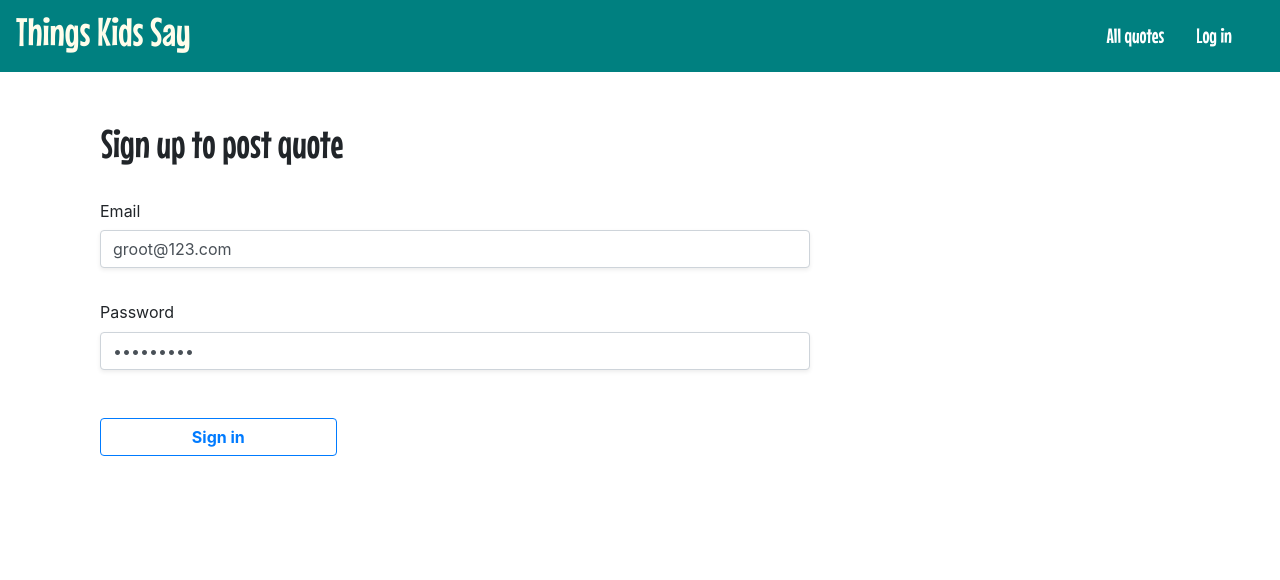
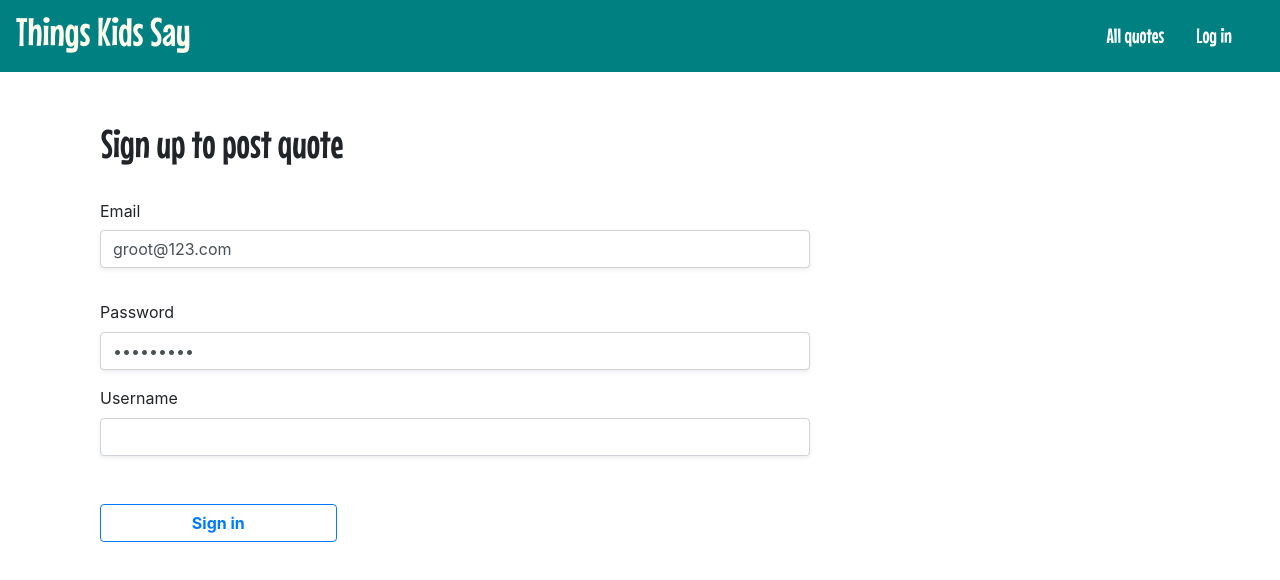
Before and after one commit to BC1985/things-kids-say, a React (Create React App) app: page /signup in a window 1280 px wide. Shown: the top 580 px of the page. Built offline with nearby package versions, Linux system fonts and the light colour scheme; no server answers.

Commit message:
Include and handle username field and validation

```diff
--- a/src/components/Sign-In/Sign-in.js
+++ b/src/components/Sign-In/Sign-in.js
@@ -3,7 +3,9 @@ import React, { useState } from "react";
 function SignIn(props) {
   const [email, setEmail] = useState("groot@123.com");
   const [password, setPassword] = useState("Groot123$");
+  const [username, setUsername] = useState("");
   const [isEmailError, setIsEmailError] = useState("");
+  const [usernameError, setUsernameError] = useState("");
   const [isPasswordError, setIsPasswordError] = useState(false);
 
   const postUser = async user => {
@@ -18,10 +20,13 @@ function SignIn(props) {
       const data = await res.json();
       if (!res.ok) {
         // errors from the backend
-        const emailErrors = data.errors.email;
-        const passwordError = data.errors.password;
+        const { email, password, username } = data.errors;
+        const emailErrors = email;
+        const passwordError = password;
+        const usernameError = username;
         // if there are errors, store in the state and display in UI
         setIsPasswordError(passwordError);
+        setUsernameError(usernameError);
         setIsEmailError(emailErrors);
       } else {
         // if no errors, redirect to homepage and log in user
@@ -37,7 +42,11 @@ function SignIn(props) {
   const handleSubmit = async e => {
     e.preventDefault();
     try {
-      const credentials = { email: email.trim(), password: password.trim() };
+      const credentials = {
+        email: email.trim(),
+        password: password.trim(),
+        username: username.trim(),
+      };
       postUser(credentials);
     } catch (err) {
       throw new Error(err);
@@ -71,7 +80,16 @@ function SignIn(props) {
               }`}
               onChange={e => setPassword(e.target.value)}
             />
-            <p className="font-weight-light text-danger">{isPasswordError}</p>
+            <label>Username</label>
+            <input
+              type="text"
+              value={username}
+              className={`form-control shadow-sm mb-3 ${
+                usernameError && "border-danger"
+              }`}
+              onChange={e => setUsername(e.target.value)}
+            />
+            <p className="font-weight-light text-danger">{usernameError}</p>
             <button
               type="submit"
               disabled={!enabled}
```
